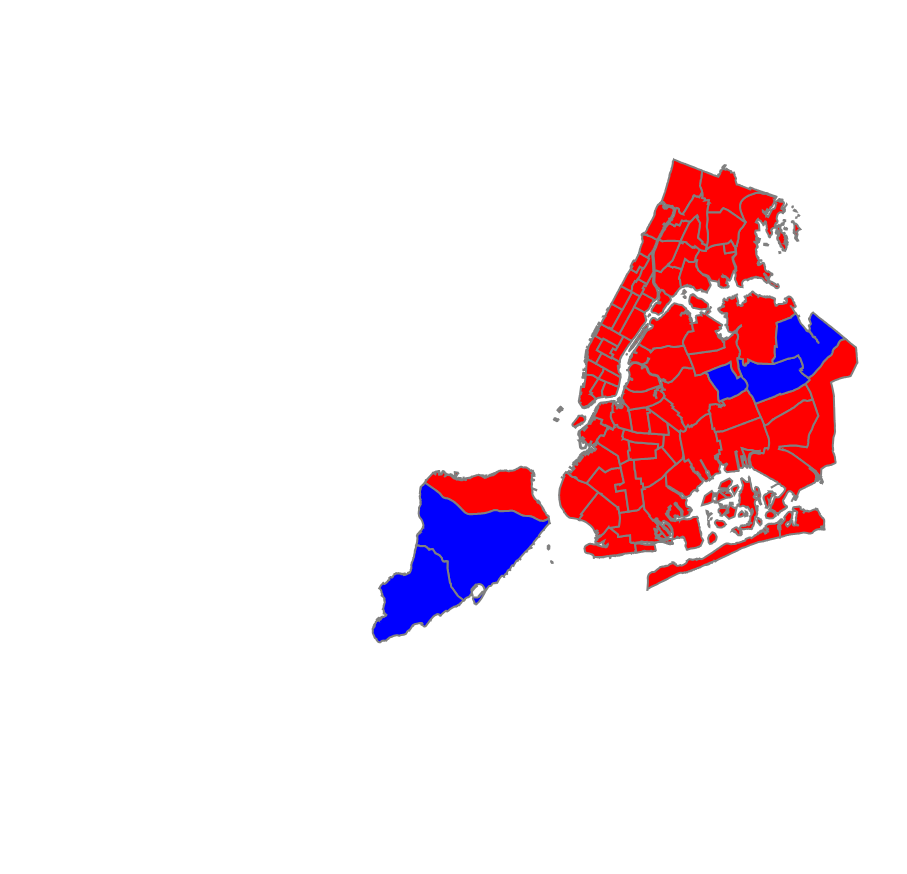
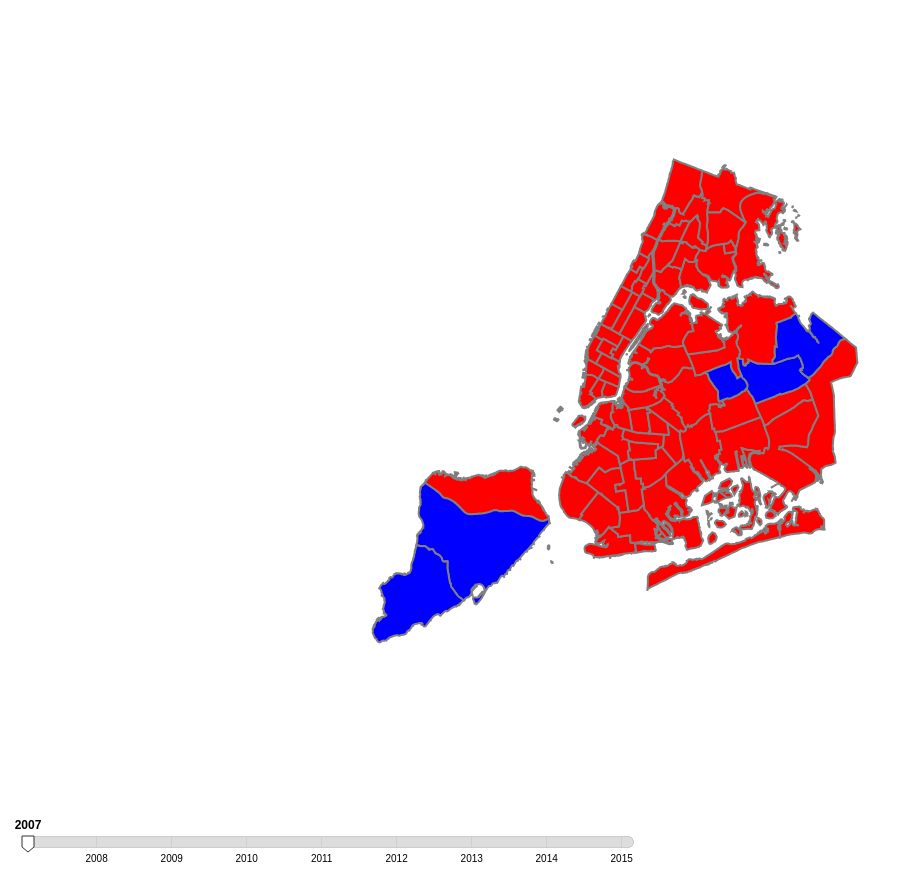
Before and after one commit to nabilhassein/nyc-summons-precinct-visualization, a plain HTML site: page index.html in a window 1280 px wide. Shown: the whole page, without its empty margins (0-907 px from the left). Before the commit the page ends 820 px from the top, so only its background shows below. Drawn offline with Linux system fonts and the light colour scheme.

Commit message:
add non-functional slider

```diff
--- a/index.html
+++ b/index.html
@@ -11,6 +11,8 @@
 
 <script src="static/d3.v3.min.js" charset="utf-8"></script>
 <script src="static/queue.v1.min.js" charset="utf-8"></script>
+<script src="static/chroniton.js"></script>
+<link href="static/chroniton.css" rel="stylesheet">
 
 <body>
 
@@ -21,6 +23,8 @@
   var svg = d3.select("body").append("svg")
     .attr("width", width)
     .attr("height", height);
+
+  var slider = d3.select("body").append("slider");
 
   var numById = {};
   var year = "CY2007";
@@ -48,9 +52,7 @@
     if (error) throw error;
     console.log(numById);
 
-    var g = svg.append("g");
-
-    g.append("g")
+    svg.append("g")
       .attr("id", "precincts")
       .selectAll(".precinct")
       .data(precinct.features)
@@ -67,7 +69,18 @@
         return "red";
       })
       .attr("d", path);
-  };
+    };
+
+    slider.append("foo")
+      .call(
+        chroniton()
+          .domain([new Date(2007, 1, 1), new Date(2015, 1, 1)])
+          .labelFormat(function(date) {
+            return date.getFullYear();
+          })
+          .width(width / 2)
+      );
+
 </script>
 </body>
 </html>
```
